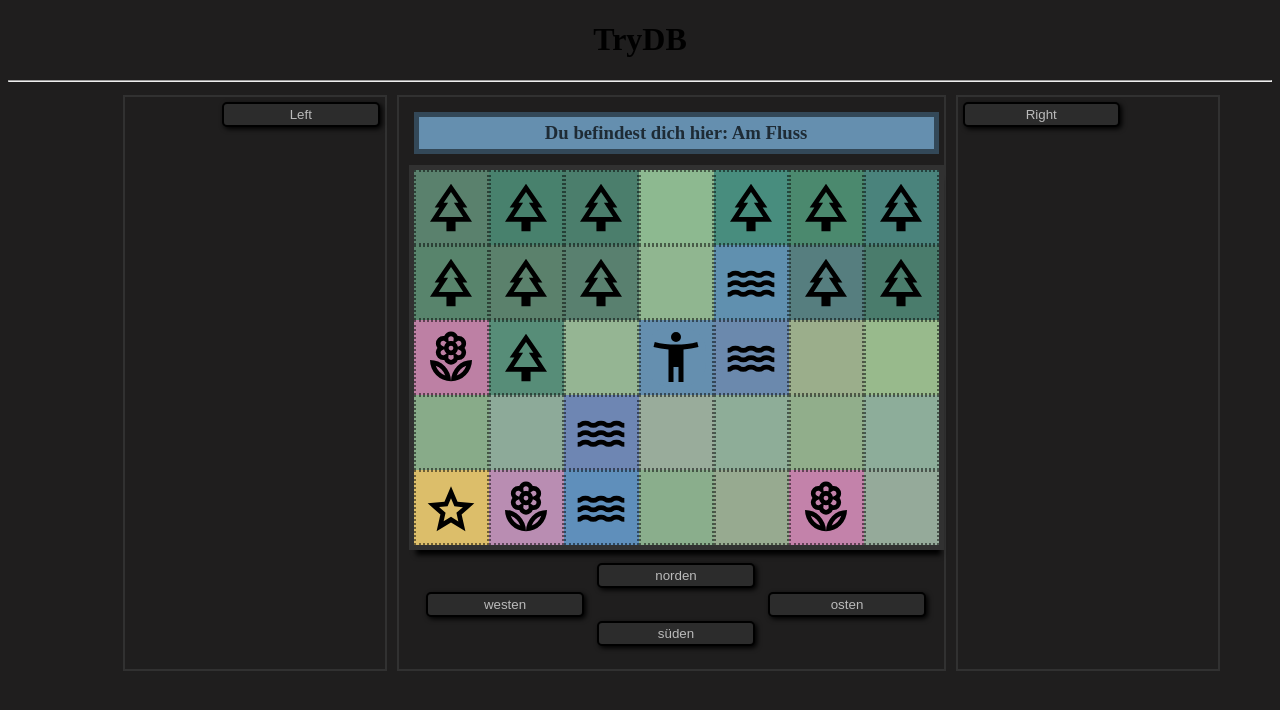
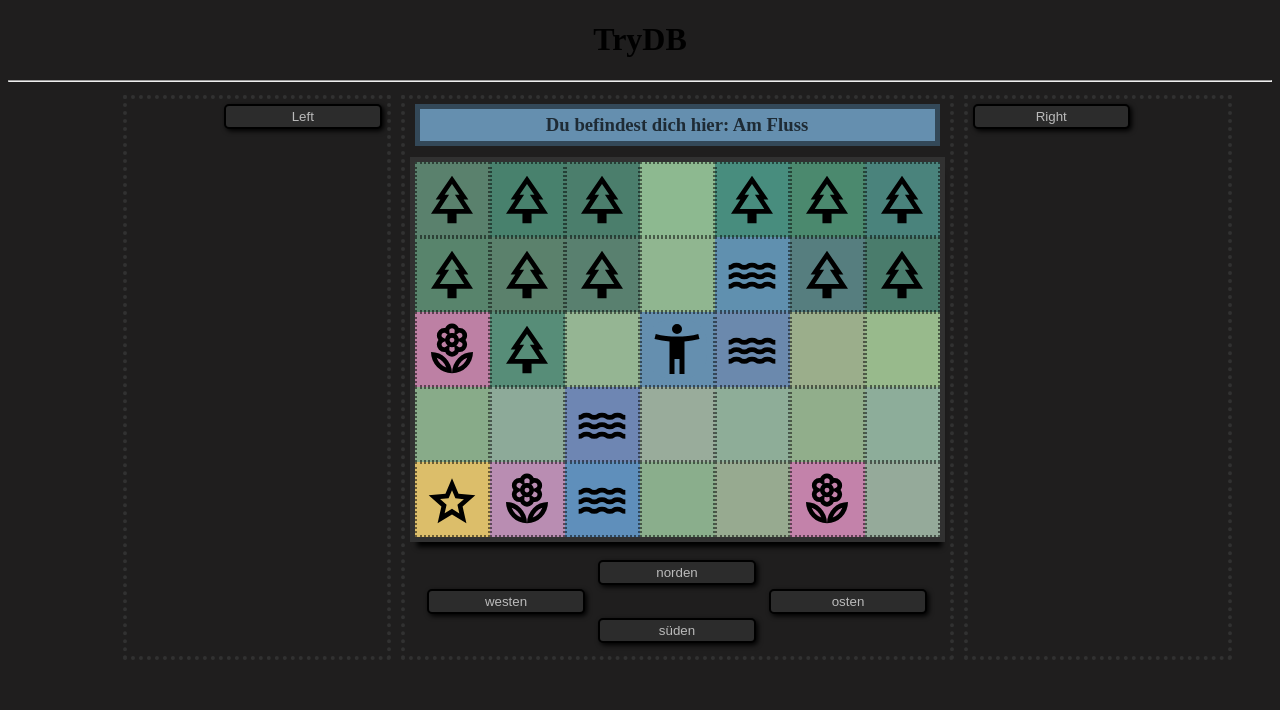
Before and after one commit to Nora404/TryDB, an Angular app: page / in a window 1280 px wide. Shown: the top 710 px of the page. Built offline with nearby package versions, Linux system fonts and the light colour scheme.

Commit message:
feierabend

```diff
--- a/src/app/app.component.scss
+++ b/src/app/app.component.scss
@@ -27,7 +27,8 @@ $smallWidth: $pgWigth + 10px;
 #left, #main, #right {
   padding: 5px;
   margin: 5px;
-  border: 2px solid rgb(49, 49, 49);
+  border: 4px dotted rgb(49, 49, 49);
+  align-items: start;
 }
 
 #left {
--- a/src/app/mapEditor/editor/editor.component.html
+++ b/src/app/mapEditor/editor/editor.component.html
@@ -1,5 +1,3 @@
-<!-- <h2>Erstelle eine Karte</h2> -->
-
 <h3 class="element" style="border: 5px solid;"
     [ngStyle]="getStyleColors(this.getMyPositionTile().color)">
     Du befindest dich hier: {{this.getMyPositionTile().name}}
--- a/src/app/mapEditor/editor/editor.component.scss
+++ b/src/app/mapEditor/editor/editor.component.scss
@@ -5,16 +5,16 @@
     width: $pgWigth;
     height: $pgHeight;
     box-shadow: 2px 10px 5px rgb(0, 0, 0);
-    margin: 10px;
+    margin-bottom: 15px;
 }
 
 .element{
     width: $pgWigth;
     padding: 5px;
-    margin: 10px;
     box-sizing: border-box;
     transition: all 0.4s;
     text-align: center;
+    margin: 0;
 }
 
 #map{
```
